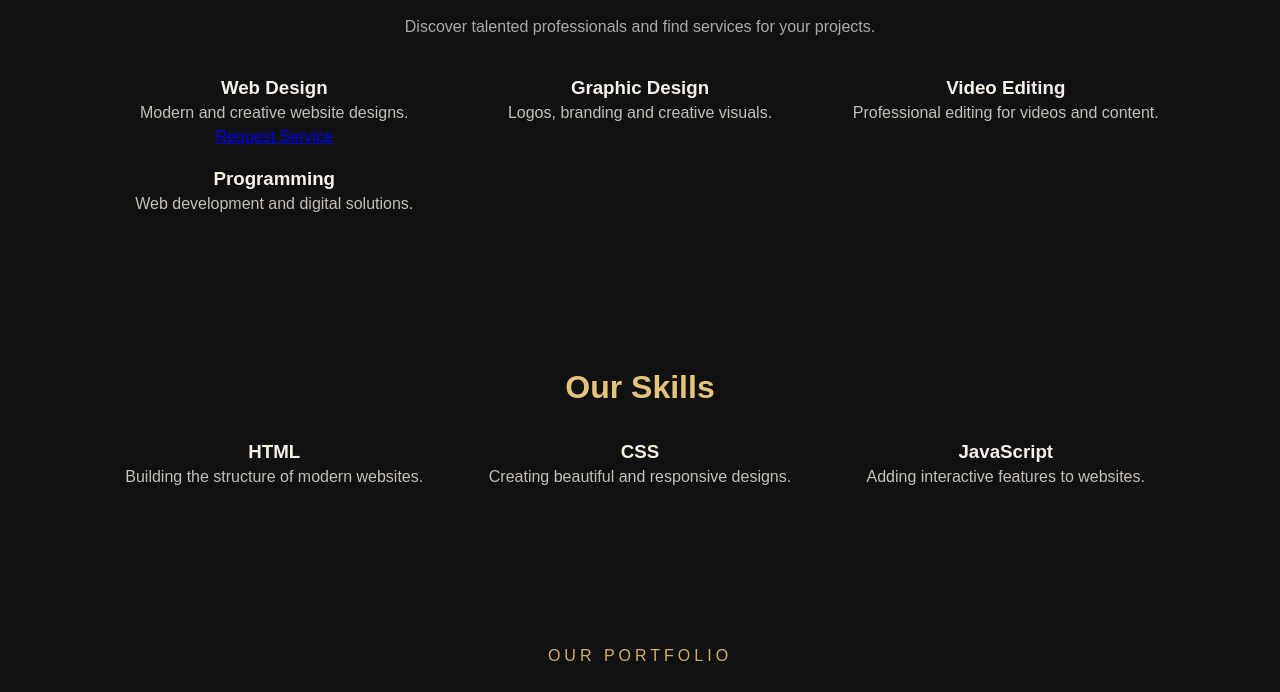
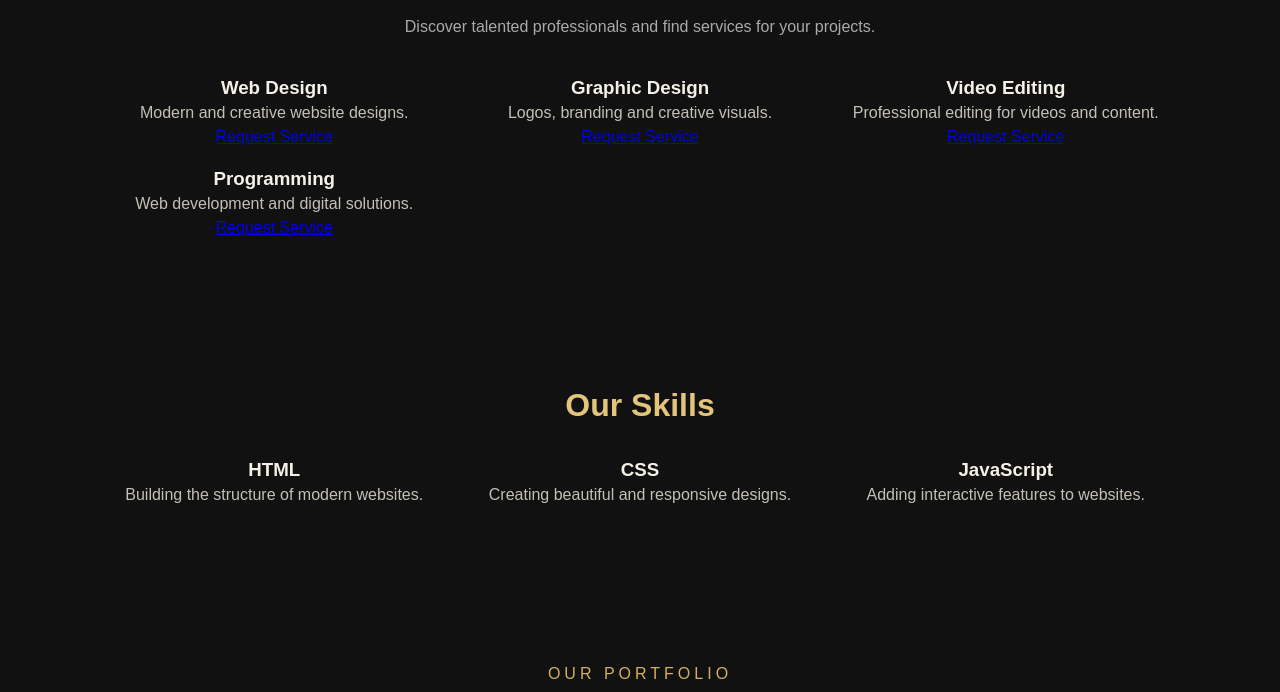
Before and after one commit to madinaorya1997/Madina--Oryakhil--Studio-, a plain HTML site: page index.html in a window 1280 px wide. Shown: the part 1880-2572 px from the top of the page. Drawn offline with Linux system fonts and the light colour scheme.

Commit message:
Update index.html

```diff
--- a/index.html
+++ b/index.html
@@ -128,16 +128,19 @@
     <div class="service-box">
       <h3>Graphic Design</h3>
       <p>Logos, branding and creative visuals.</p>
+      <a href="#contact" class="service-btn">Request Service</a>
     </div>
 
     <div class="service-box">
       <h3>Video Editing</h3>
       <p>Professional editing for videos and content.</p>
+      <a href="#contact" class="service-btn">Request Service</a>
     </div>
 
     <div class="service-box">
       <h3>Programming</h3>
       <p>Web development and digital solutions.</p>
+      <a href="#contact" class="service-btn">Request Service</a>
     </div>
 
   </div>
```
